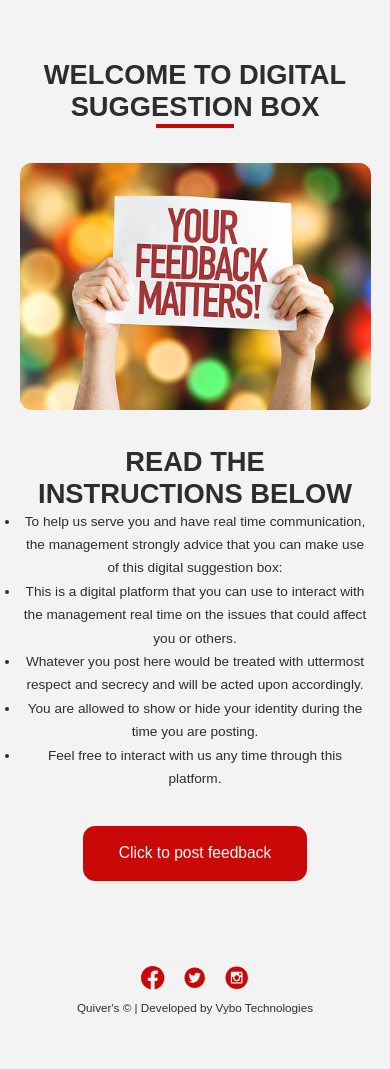
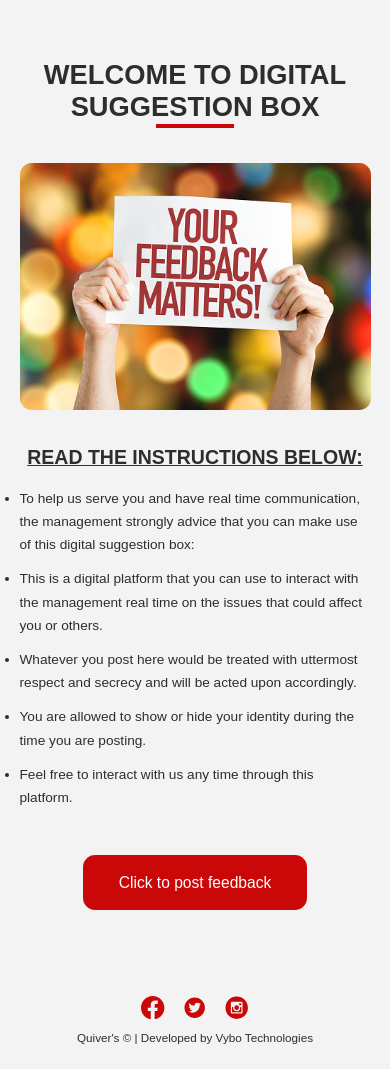
Before and after one commit to Nicholas-Kimutai/Quiver-Feedback, a PHP site: page / in a window 390 px wide. Before the commit the page ends 1014 px from the top, so only its background shows below. Run offline with PHP 8.4, Linux system fonts and the light colour scheme.

Commit message:
Refactor

```diff
--- a/css/index.css
+++ b/css/index.css
@@ -32,10 +32,11 @@ h3 {
 
 h4 {
     font-size: 1.2vw;
+    text-decoration: underline;
 }
 @media screen and (max-width: 500px) {
     h4 {
-        font-size: 7vw;
+        font-size: 5vw;
     }
 }
 
@@ -149,9 +150,9 @@ main {
     }
 }
 
-#about .information .info p {
+#about .information .info li {
     padding-bottom: 3%;
-    text-align: justify;
+    text-align:start;
 }
 
 #about .information .info a {
--- a/index.html
+++ b/index.html
@@ -16,7 +16,6 @@
             <div class="selection">
                 <h3>Fill Your Feedback Here</h3>
                 <form action="#" id="feedback-form">
-
                     <div class="identity">
                         <select id="identity" name="identity">
                             <option value="identity" selected>Do you want to show your identity</option>
@@ -63,7 +62,8 @@
             <hr>
             <div class="information">
                 <div class="info">
-                    <h4>READ THE INSTRUCTIONS BELOW</h4>
+                    <h4>READ THE INSTRUCTIONS BELOW:</h4>
+                    <br>
                     <ul>
                         <li>To help us serve you and have real time communication, the management strongly advice that you can make use of this digital suggestion box:</li>
                         <li>This is a digital platform that you can use to interact with the management real time on the issues that could affect you or others.</li>
```
